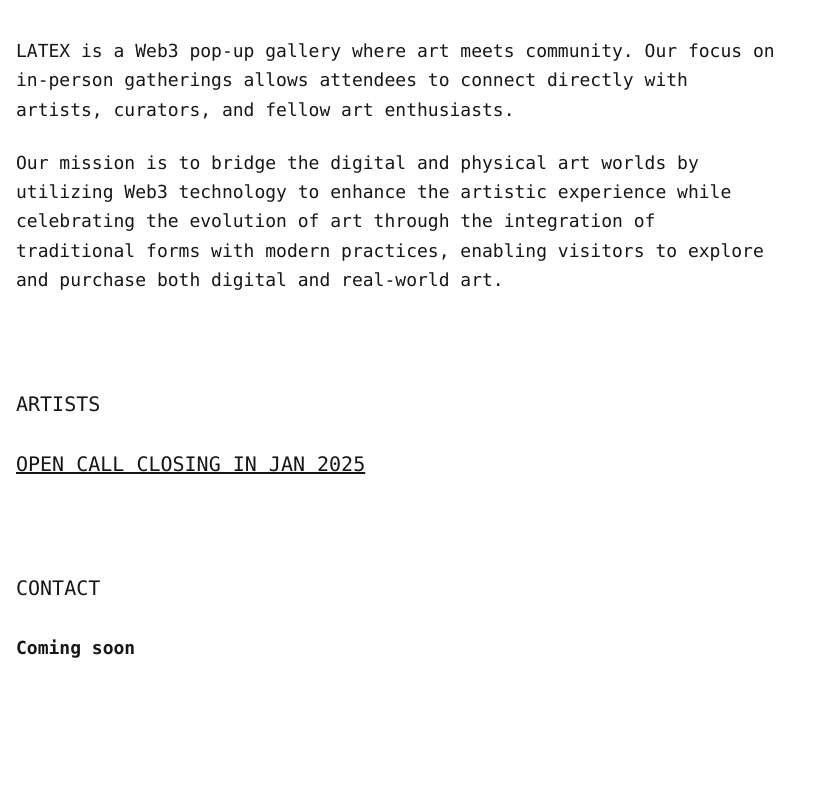
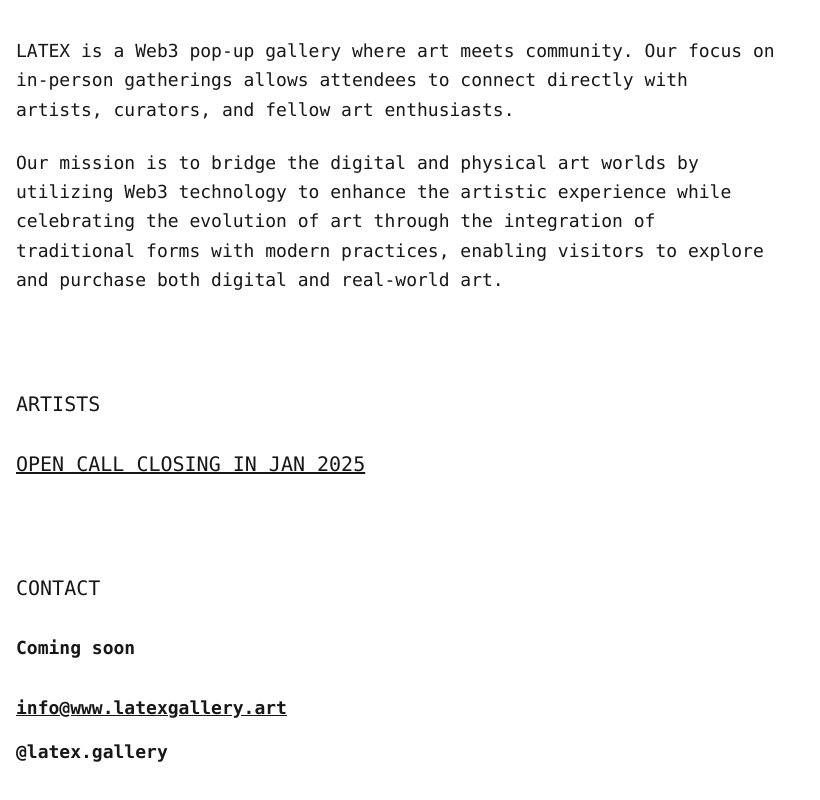
Before and after one commit to carlasushi/latex, a Next.js app: page / in a window 1280 px wide. Shown: the part 888-1688 px from the top of the page, without its empty margins (0-820 px from the left). Before the commit the page ends 1614 px from the top, so only its background shows below. Built offline with nearby package versions, Linux system fonts and the light colour scheme.

Commit message:
added emailand IG link to the contact section

```diff
--- a/app/page.tsx
+++ b/app/page.tsx
@@ -204,12 +204,13 @@ export default function Home() {
           <div className="space-y-4">
             <p className="text-lg">Coming soon</p>
           </div>
-          {/* <div className="space-y-4">
-            <Link href="mailto:latexgallery@gmail.com" className="text-lg underline block">
-              latexgallery@gmail.com
+          <div className="space-y-4">
+            <Link href="mailto:info@www.latexgallery.art" className="text-lg underline block">
+              info@www.latexgallery.art
             </Link>
+            <Link href="https://www.instagram.com/latex.gallery/profilecard/" className="text-lg underline block"></Link>
             <p className="text-lg">@latex.gallery</p>
-          </div> */}
+          </div>
         </section>
       </div>
     </main>
```
